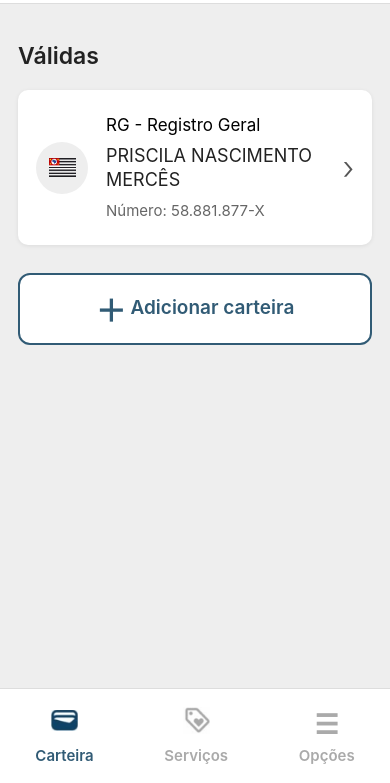
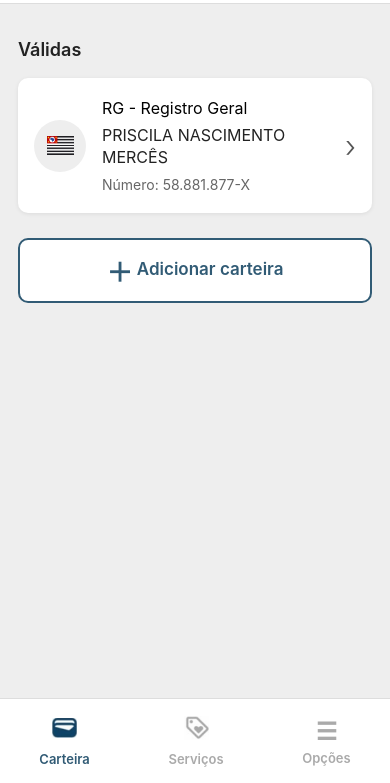
Before and after one commit to priscilamerces581-netizen/app, a plain HTML site: page index.html in a window 390 px wide. Shown: the part 61-844 px from the top of the page. Drawn offline with Linux system fonts and the light colour scheme.

Commit message:
Update style.css

```diff
--- a/style.css
+++ b/style.css
@@ -24,9 +24,7 @@ button {
 }
 
 
-/* =========================
-   CABEÇALHO
-========================= */
+/* CABEÇALHO */
 
 .cabecalho {
     height: 65px;
@@ -40,33 +38,29 @@ button {
 }
 
 .cabecalho h1 {
-    font-size: 23px;
+    font-size: 18px;
     font-weight: 500;
 }
 
 
-/* =========================
-   CONTEÚDO
-========================= */
+/* CONTEÚDO */
 
 .conteudo {
-    padding: 38px 18px 110px;
+    padding: 35px 18px 105px;
 }
 
 .conteudo h2 {
-    font-size: 23px;
+    font-size: 18px;
     font-weight: 600;
-    margin-bottom: 20px;
+    margin-bottom: 18px;
 }
 
 
-/* =========================
-   CARTÃO
-========================= */
+/* CARTÃO */
 
 .cartao {
     width: 100%;
-    min-height: 160px;
+    min-height: 135px;
 
     background: white;
     border: none;
@@ -75,22 +69,20 @@ button {
     display: flex;
     align-items: center;
 
-    padding: 20px;
+    padding: 16px;
 
     text-align: left;
     cursor: pointer;
 
-    box-shadow: 0 1px 4px rgba(0, 0, 0, 0.08);
+    box-shadow: 0 1px 4px rgba(0, 0, 0, .08);
 }
 
 
-/* =========================
-   CÍRCULO DA BANDEIRA
-========================= */
+/* ÍCONE */
 
 .icone {
-    width: 55px;
-    height: 55px;
+    width: 52px;
+    height: 52px;
 
     flex-shrink: 0;
 
@@ -101,22 +93,20 @@ button {
     justify-content: center;
     align-items: center;
 
-    margin-right: 20px;
+    margin-right: 16px;
 
     overflow: hidden;
 }
 
 .icone img {
-    width: 28px;
-    height: 28px;
+    width: 27px;
+    height: 27px;
 
     object-fit: contain;
 }
 
 
-/* =========================
-   INFORMAÇÕES
-========================= */
+/* INFORMAÇÕES */
 
 .informacoes {
     flex: 1;
@@ -124,68 +114,59 @@ button {
 }
 
 .tipo {
-    font-size: 18px;
+    font-size: 16px;
     font-weight: 400;
-
-    margin-bottom: 9px;
+    margin-bottom: 7px;
 }
 
 .nome {
-    font-size: 18px;
+    font-size: 16px;
     font-weight: 400;
-
     line-height: 1.35;
-
-    margin-bottom: 9px;
-
+    margin-bottom: 7px;
     color: #222;
 }
 
 .numero {
     color: #666;
-    font-size: 16px;
+    font-size: 14px;
     font-weight: 400;
 }
 
 .seta {
-    font-size: 35px;
+    font-size: 30px;
     font-weight: 300;
     color: #555;
-
-    margin-left: 10px;
+    margin-left: 8px;
 }
 
 
-/* =========================
-   BOTÃO ADICIONAR
-========================= */
+/* BOTÃO ADICIONAR */
 
 .botaoAdicionar {
     width: 100%;
-    height: 75px;
+    height: 65px;
 
-    margin-top: 28px;
+    margin-top: 25px;
 
     border: 2px solid #315b75;
-    border-radius: 12px;
+    border-radius: 10px;
 
     background: white;
 
     color: #315b75;
 
-    font-size: 20px;
+    font-size: 17px;
     font-weight: 600;
 }
 
 .botaoAdicionar span {
-    font-size: 30px;
+    font-size: 26px;
     vertical-align: middle;
 }
 
 
-/* =========================
-   MENU INFERIOR
-========================= */
+/* MENU INFERIOR */
 
 .menuInferior {
     position: fixed;
@@ -194,7 +175,7 @@ button {
     left: 0;
 
     width: 100%;
-    height: 95px;
+    height: 85px;
 
     background: white;
 
@@ -212,23 +193,18 @@ button {
 
     color: #aaa;
 
-    font-size: 15px;
+    font-size: 13px;
     font-weight: 600;
 }
 
 .menuInferior > div div {
-    font-size: 27px;
-    margin-bottom: 5px;
+    font-size: 24px;
+    margin-bottom: 4px;
 }
 
-
-/* =========================
-   ÍCONES DO MENU
-========================= */
-
 .menuInferior > div div img {
-    width: 27px;
-    height: 27px;
+    width: 25px;
+    height: 25px;
 
     object-fit: contain;
 }
@@ -238,12 +214,10 @@ button {
 }
 
 
-/* =========================
-   TELA DO DOCUMENTO
-========================= */
+/* TELA DO DOCUMENTO */
 
 .cabecalhoDocumento {
-    height: 65px;
+    height: 60px;
 
     background: white;
 
@@ -255,19 +229,19 @@ button {
 }
 
 .cabecalhoDocumento h1 {
-    font-size: 22px;
+    font-size: 18px;
     font-weight: 500;
 }
 
 .voltar {
     position: absolute;
 
-    left: 16px;
+    left: 15px;
 
     border: none;
     background: none;
 
-    font-size: 38px;
+    font-size: 32px;
     font-weight: 300;
 
     color: #444;
@@ -276,36 +250,29 @@ button {
 .acoes {
     position: absolute;
 
-    right: 16px;
+    right: 15px;
 
     display: flex;
 
     align-items: center;
 
-    gap: 20px;
+    gap: 16px;
 
-    font-size: 24px;
+    font-size: 22px;
 }
 
-
-/* =========================
-   COMPARTILHAR
-========================= */
-
 .acoes img {
-    width: 24px;
-    height: 24px;
+    width: 22px;
+    height: 22px;
 
     object-fit: contain;
 }
 
 
-/* =========================
-   ABAS
-========================= */
+/* ABAS */
 
 .abas {
-    height: 58px;
+    height: 52px;
 
     background: white;
 
@@ -321,7 +288,7 @@ button {
 
     background: white;
 
-    font-size: 16px;
+    font-size: 14px;
 
     color: #777;
 
@@ -342,22 +309,20 @@ button {
     left: 10%;
 
     width: 80%;
-    height: 3px;
+    height: 2px;
 
     background: #315b75;
 }
 
 
-/* =========================
-   IMAGEM DO DOCUMENTO
-========================= */
+/* IMAGEM DO DOCUMENTO */
 
 .documento {
     width: 100%;
 
-    min-height: calc(100vh - 218px);
+    min-height: calc(100vh - 197px);
 
-    padding: 15px 12px 10px;
+    padding: 12px 10px 8px;
 
     display: flex;
 
@@ -381,73 +346,46 @@ button {
 }
 
 
-/* =========================
-   AVISO
-========================= */
+/* AVISO */
 
 .aviso {
     text-align: center;
 
     color: #777;
 
-    font-size: 10px;
+    font-size: 9px;
 
-    padding: 5px 0 110px;
+    padding: 4px 0 100px;
 }
 
 
-/* =========================
-   CELULAR
-========================= */
+/* CELULAR */
 
 @media (max-width: 500px) {
 
-    .cabecalho h1 {
-        font-size: 22px;
-    }
-
     .conteudo {
-        padding: 38px 18px 110px;
-    }
-
-    .conteudo h2 {
-        font-size: 23px;
+        padding: 35px 18px 105px;
     }
 
     .cartao {
-        min-height: 155px;
-        padding: 18px;
-    }
-
-    .icone {
-        width: 52px;
-        height: 52px;
-        margin-right: 18px;
-    }
-
-    .icone img {
-        width: 27px;
-        height: 27px;
+        min-height: 135px;
+        padding: 16px;
     }
 
     .tipo {
-        font-size: 17px;
+        font-size: 16px;
     }
 
     .nome {
-        font-size: 18px;
+        font-size: 16px;
     }
 
     .numero {
-        font-size: 15px;
-    }
-
-    .seta {
-        font-size: 32px;
+        font-size: 14px;
     }
 
     .botaoAdicionar {
-        height: 72px;
-        font-size: 19px;
+        height: 65px;
+        font-size: 17px;
     }
 }
```
